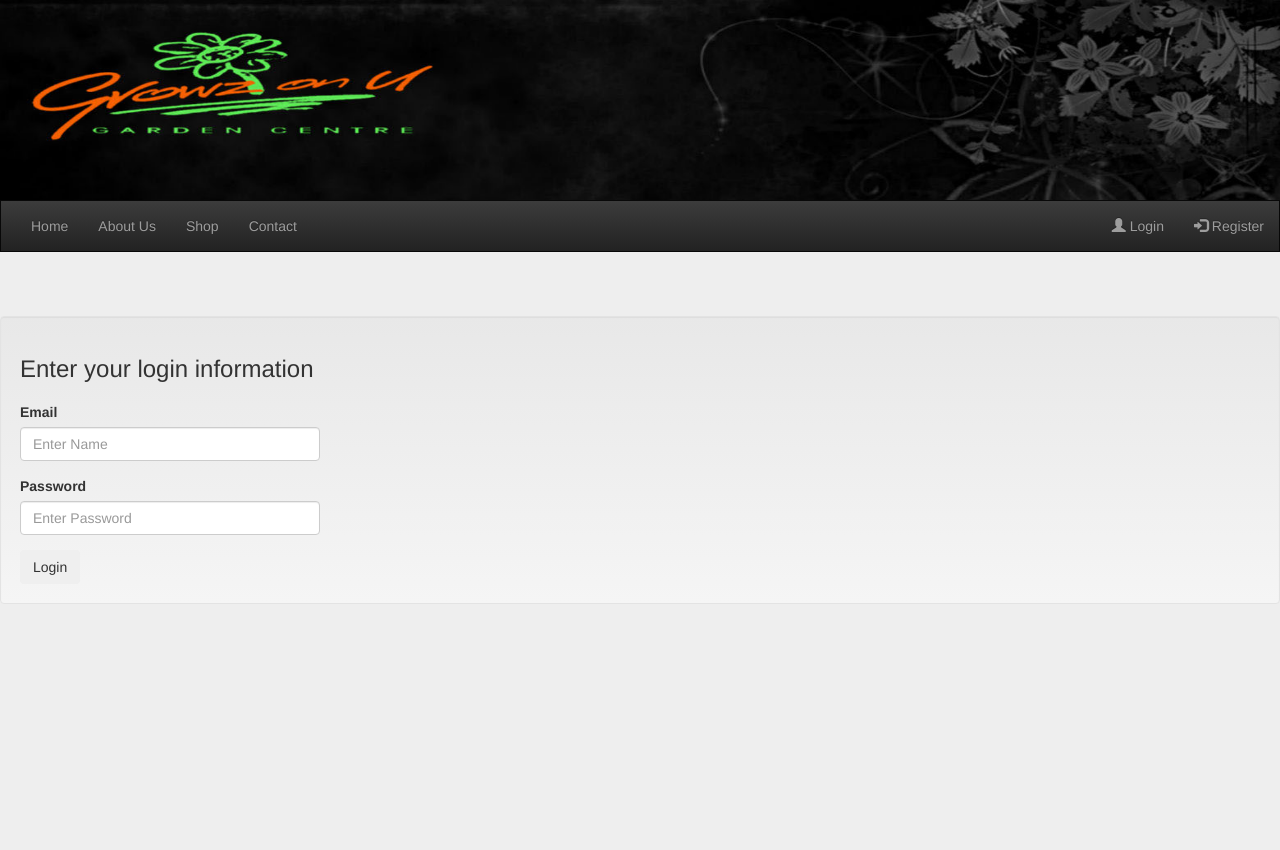
After one commit to kartikkumarpatel/gou, a PHP site: page /login.php in a window 1280 px wide. The commit adds this page. Run offline with PHP 8.4, Linux system fonts and the light colour scheme.

Commit message:
login form created

```diff
--- a/includes/nav.php
+++ b/includes/nav.php
@@ -8,7 +8,7 @@
 		    </ul>
 
 		    <ul class="nav navbar-nav navbar-right">
-		      <li><a href="#"><span class="glyphicon glyphicon-user"></span> Login</a></li>
+		      <li><a href="login.php"><span class="glyphicon glyphicon-user"></span> Login</a></li>
 		      <li><a href="#"><span class="glyphicon glyphicon-log-in"></span> Register</a></li>
 		    </ul>
 		  </div>
--- /dev/null
+++ b/login.php
@@ -0,0 +1,29 @@
+<!DOCTYPE html>
+<html>
+<head>
+	<?php include('includes/header.php'); ?>
+	<title>Login</title>
+</head>
+<body>
+	<div class="content-container">
+		<?php include('includes/nav.php'); ?>
+
+		<div class="message-form well">
+			<h3 style="margin-bottom: 20px; font-family:Helvetica;">Enter your login information</h3>
+			<form method="post" action="login.php">
+			  <div class="form-group">
+			    <label for="email">Email</label>
+			    <input type="text" name='email' class="form-control" id="email" placeholder="Enter Name" style="width: 300px;">
+			  </div>
+			  <div class="form-group">
+			    <label for="email">Password</label>
+			    <input type="password" name='email' class="form-control" id="password" placeholder="Enter Password" style="width: 300px;">
+			  </div>
+
+			 <input type="submit" name="submit" class="btn btn-deafult" value="Login" />
+			</form>
+		</div>
+	</div>
+
+</body>
+</html>
--- a/style.css
+++ b/style.css
@@ -15,17 +15,19 @@
 .left-section{
 	margin-left: 2%;
 	max-width: 700px;
-	/*background-color: red;*/
-	float: left;
 }
 
 .right-section{
 	float: right;
-	/*background-color: yellow;*/
 	min-width: 600px;
 	margin-right: 2%;
 }
 
+.login-form{
+	margin-left: auto;
+	margin-right: auto;
+	width: 400px;
+}
 
 div.center-text{
 	margin-left: 2%;
```
